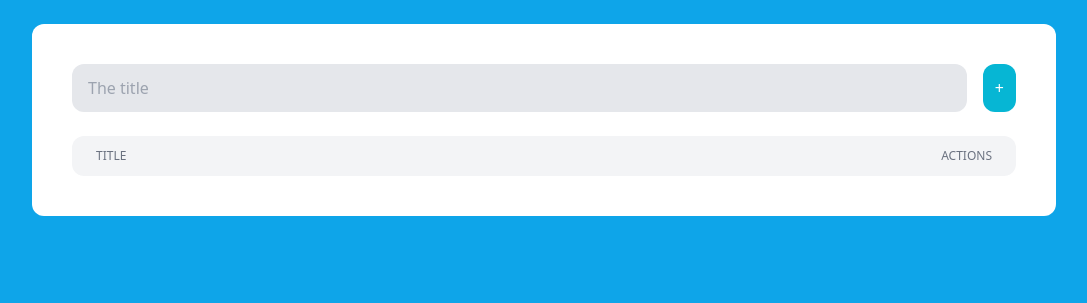
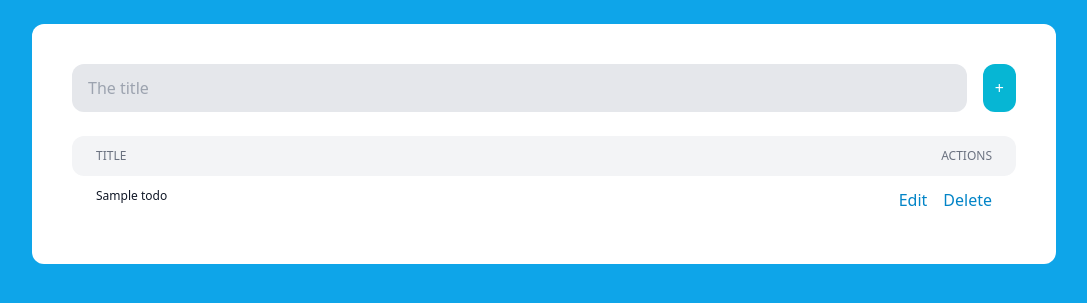
Before and after one commit to 4ka0/django_htmx, a Django app: page / in a window 1280 px wide. Shown: the part 80-383 px from the top of the page, without its empty margins (96-1183 px from the left). Run offline with Django 4.2, Linux system fonts and the light colour scheme; tables that the repository leaves empty hold one stand-in row (values such as "Sample post"); some libraries are stand-ins or nearby versions.

Commit message:
All todos listed properly

```diff
--- a/todo/templates/todo/partials/todo.html
+++ b/todo/templates/todo/partials/todo.html
@@ -2,7 +2,7 @@
 <article class="flex">
 
     <div class="w-4/5 py-3">
-        <p class="px-6 text-xs text-gray-900">The todo title</p>
+        <p class="px-6 text-xs text-gray-900">{{ todo.title }}</p>
     </div>
 
     <div class="w-1/5 px-6 py-3 flex justify-end space-x-4">
--- a/todo/templates/todo/todos.html
+++ b/todo/templates/todo/todos.html
@@ -46,7 +46,9 @@
 
             <!-- List of todo items -->
             <div class="divide-y divide-gray-200" id="todos">
-
+                {% for todo in todos %}
+                    {% include 'todo/partials/todo.html' %}
+                {% endfor %}
             </div>
 
         </div>
--- a/todo/views.py
+++ b/todo/views.py
@@ -5,7 +5,8 @@ from .models import Todo
 
 
 def todos(request):
-    return render(request, 'todo/todos.html')
+    todos = Todo.objects.all()
+    return render(request, 'todo/todos.html', {'todos': todos})
 
 
 """
```
